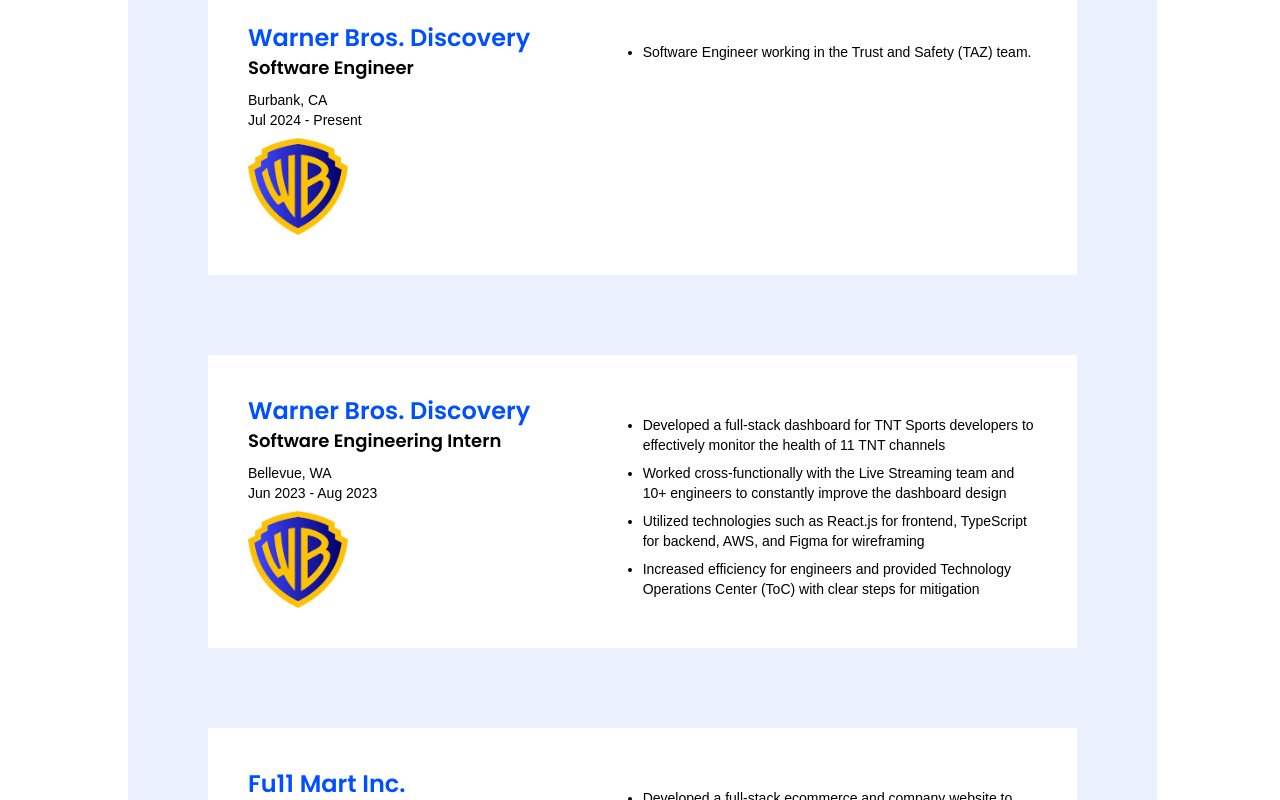
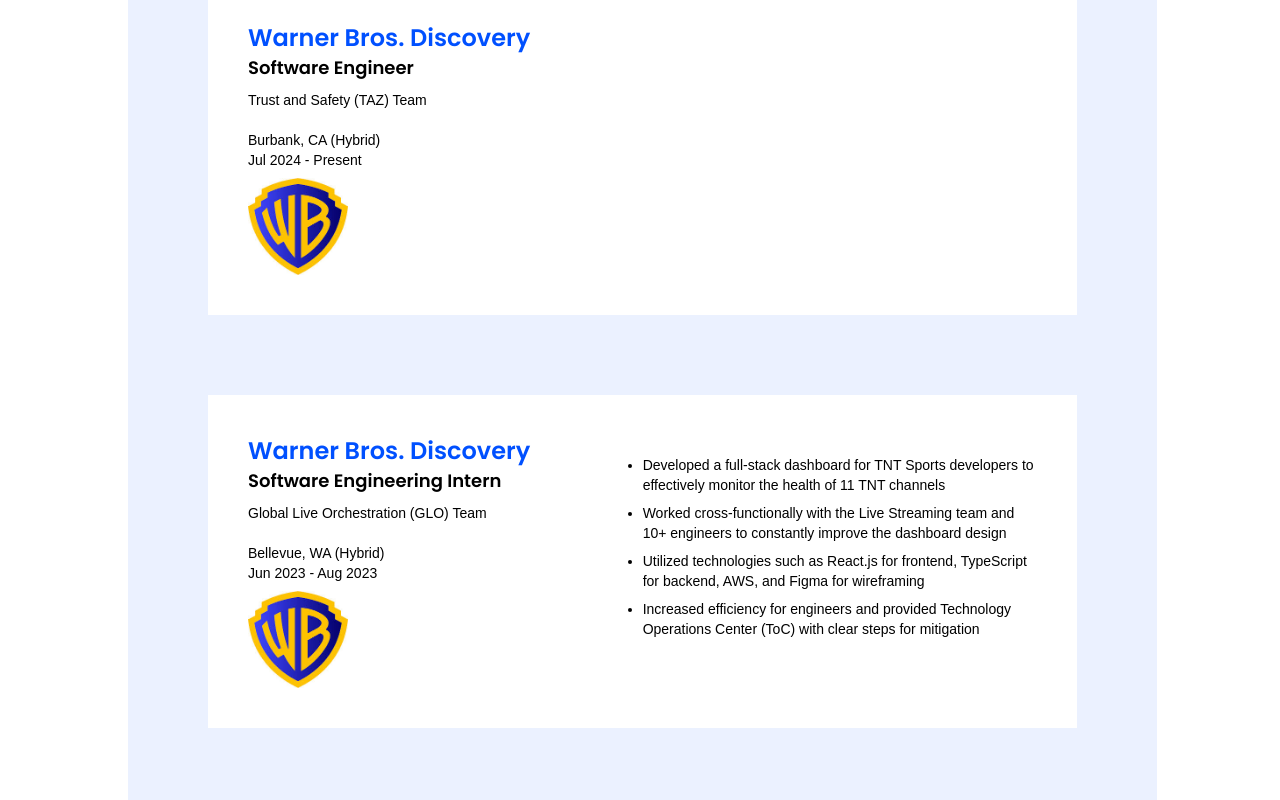
Before and after one commit to michelleezhangg/Personal-Website-Portfolio, a Next.js app: page / in a window 1280 px wide. Shown: the part 2780-3580 px from the top of the page. Built offline with nearby package versions, Linux system fonts and the light colour scheme.

Commit message:
Implement current position to be simple and fix all unit tests

```diff
--- a/src/app/components/AboutMeSection.jsx
+++ b/src/app/components/AboutMeSection.jsx
@@ -145,7 +145,10 @@
               company={experience.company}
               position={experience.position}
               location={experience.location}
-              date={experience.date}
+              type={experience.type}
+              startDate={experience.startDate}
+              endDate={experience.endDate}
+              team={experience.team}
               logo={experience.logo}
               isMd={isMd}
               {...experience.bullet_points}
--- a/src/app/components/ExperienceItem.jsx
+++ b/src/app/components/ExperienceItem.jsx
@@ -6,7 +6,10 @@
   company,
   position,
   location,
-  date,
+  type,
+  startDate,
+  endDate,
+  team,
   logo,
   isMd,
   ...bullet_points
@@ -18,8 +21,11 @@
       <div className="flex flex-col justify-between mr-6">
         <h3 className="title box-heading col-span-2 text-lg">{company}</h3>
         <p className="title lg:text-lg text-sm">{position}</p>
-        <p className="pt-2 lg:text-sm text-xs">{location}</p>
-        <p className="lg:text-sm text-xs">{date}</p>
+        {team && (
+          <p className="lg:text-sm text-xs mt-2 mb-3">{`${team} Team`}</p>
+        )}
+        <p className="pt-2 lg:text-sm text-xs">{`${location} (${type})`}</p>
+        <p className="lg:text-sm text-xs">{`${startDate} - ${endDate}`}</p>
         <Image
           src={logo}
           alt={`${company} Logo`}
@@ -43,10 +49,13 @@
   company: PropTypes.string.isRequired,
   position: PropTypes.string.isRequired,
   location: PropTypes.string.isRequired,
-  date: PropTypes.string.isRequired,
+  type: PropTypes.string.isRequired,
+  startDate: PropTypes.string.isRequired,
+  endDate: PropTypes.string.isRequired,
+  team: PropTypes.string.isRequired,
   logo: PropTypes.string.isRequired,
   isMd: PropTypes.bool.isRequired,
-  bullet_points: PropTypes.object,
+  bullet_points: PropTypes.object, // Not required
 };
 
 export default ExperienceItem;
--- a/src/app/constants.js
+++ b/src/app/constants.js
@@ -216,17 +216,20 @@
     company: "Warner Bros. Discovery",
     position: "Software Engineer",
     location: "Burbank, CA",
-    date: "Jul 2024 - Present",
+    type: "Hybrid",
+    startDate: "Jul 2024",
+    endDate: "Present",
+    team: "Trust and Safety (TAZ)",
     logo: "/logos/warner-bros-discovery-logo.png",
-    bullet_points: [
-      "Software Engineer working in the Trust and Safety (TAZ) team.",
-    ],
   },
   {
     company: "Warner Bros. Discovery",
     position: "Software Engineering Intern",
     location: "Bellevue, WA",
-    date: "Jun 2023 - Aug 2023",
+    type: "Hybrid",
+    startDate: "Jun 2023",
+    endDate: "Aug 2023",
+    team: "Global Live Orchestration (GLO)",
     logo: "/logos/warner-bros-discovery-logo.png",
     bullet_points: [
       "Developed a full-stack dashboard for TNT Sports developers to effectively monitor the health of 11 TNT channels",
@@ -236,10 +239,13 @@
     ],
   },
   {
-    company: "Fu11 Mart Inc.",
+    company: "Fu11 Mart",
     position: "Full-Stack Software Engineering Intern",
     location: "Frisco, TX",
-    date: "Jul 2022 - Nov 2022",
+    type: "Remote",
+    startDate: "Jul 2022",
+    endDate: "Nov 2022",
+    team: "",
     logo: "/logos/fu11-mart-logo.png",
     bullet_points: [
       "Developed a full-stack ecommerce and company website to increase company revenue and expand customer target audience to national and international scales",
@@ -251,7 +257,10 @@
     company: "TheCoderSchool",
     position: "Code Coach",
     location: "La Palma, CA",
-    date: "Feb 2022 - Jul 2022",
+    type: "In Person",
+    startDate: "Feb 2022",
+    endDate: "Jul 2022",
+    team: "",
     logo: "/logos/thecoderschool-logo.png",
     bullet_points: [
       "Responsible for coaching students ages 4 to 19 in 1:1 and 2:1 formatted sessions and coached over 30 students",
@@ -267,7 +276,7 @@
     title: "Personal Website Portfolio",
     date: "Sep 2024 - Present",
     location: "West Covina, CA",
-    logo: "",
+    logo: "/images/profile.png",
     links: [
       {
         link_name: "GitHub Link",
```
Also changed, not shown: 1 other file (tests, documents, lock files or other folders).
